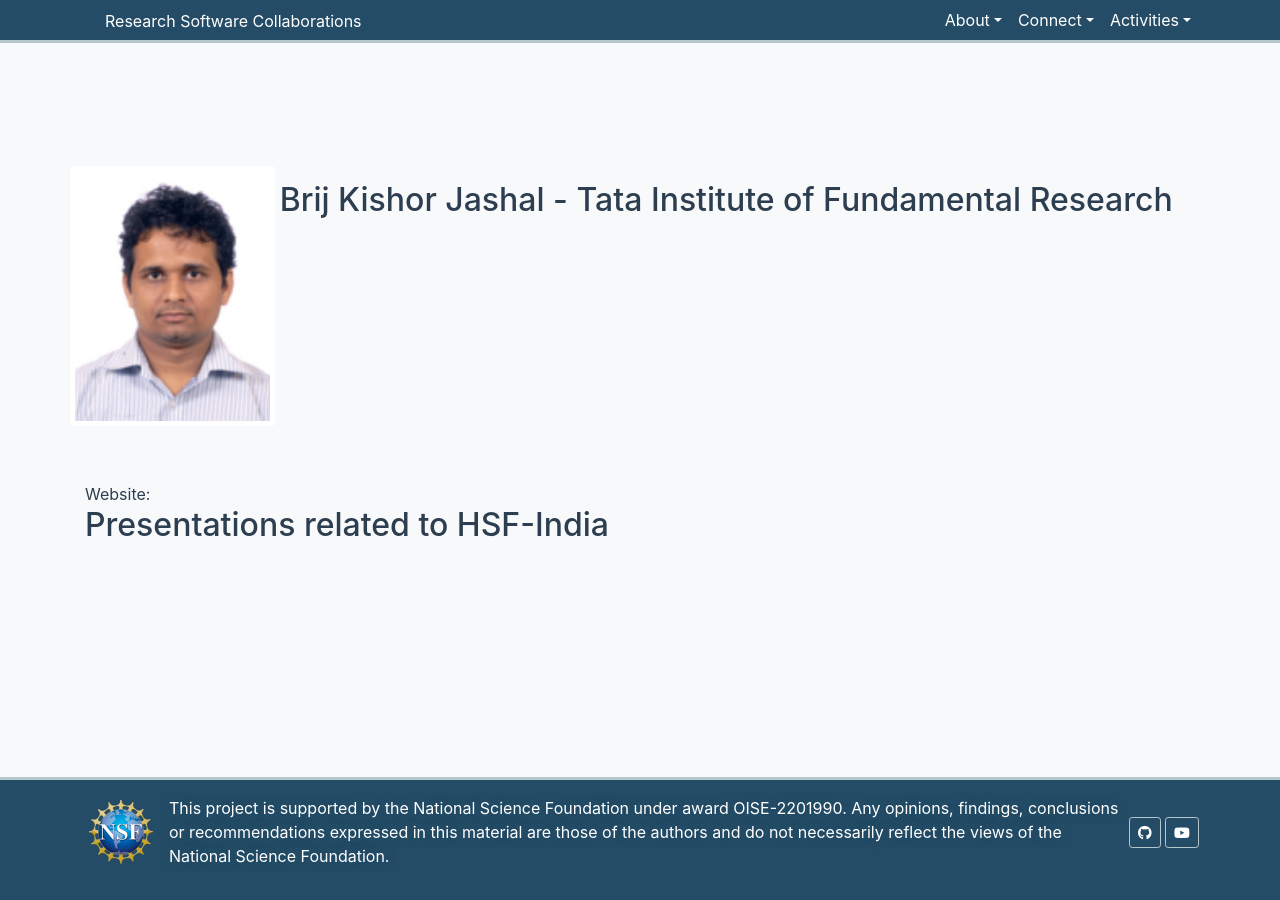
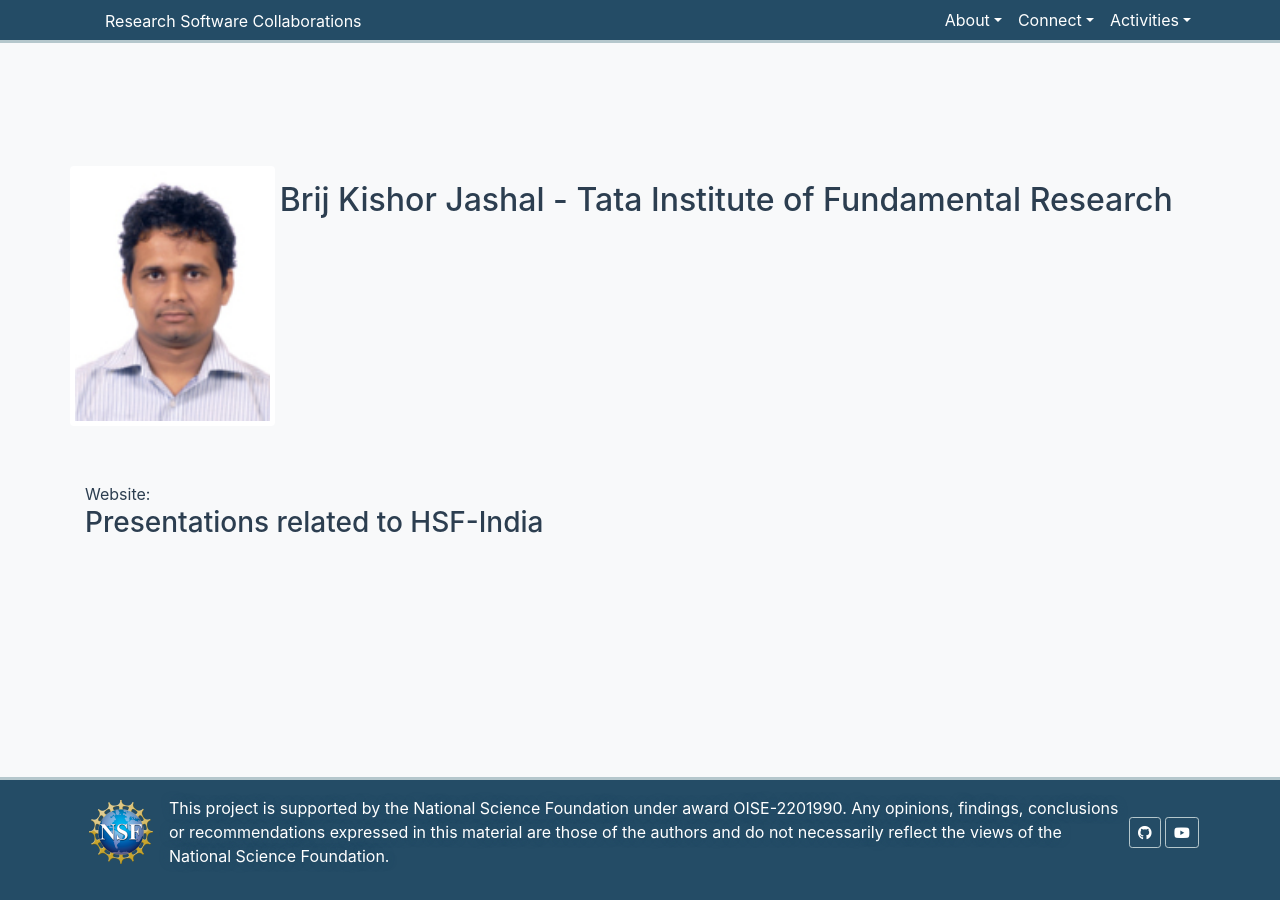
Before and after one commit to research-software-collaborations/research-software-collaborations.github.io, a Jekyll site: the page built from _collaborators/brij01.md, in a window 1280 px wide. Built offline with Jekyll 4.4.1, drawn with Linux system fonts in a browser that asks for light colours; cached includes are drawn as plain includes.

```diff
--- a/_layouts/collaborator.html
+++ b/_layouts/collaborator.html
@@ -24,7 +24,7 @@
   {{ content }}
 </div>
 
-<h2>Presentations related to HSF-India</h2>
+<h3>Presentations related to HSF-India</h3>
 {% assign prescount = 0 %}
 
 {% comment %}
```
